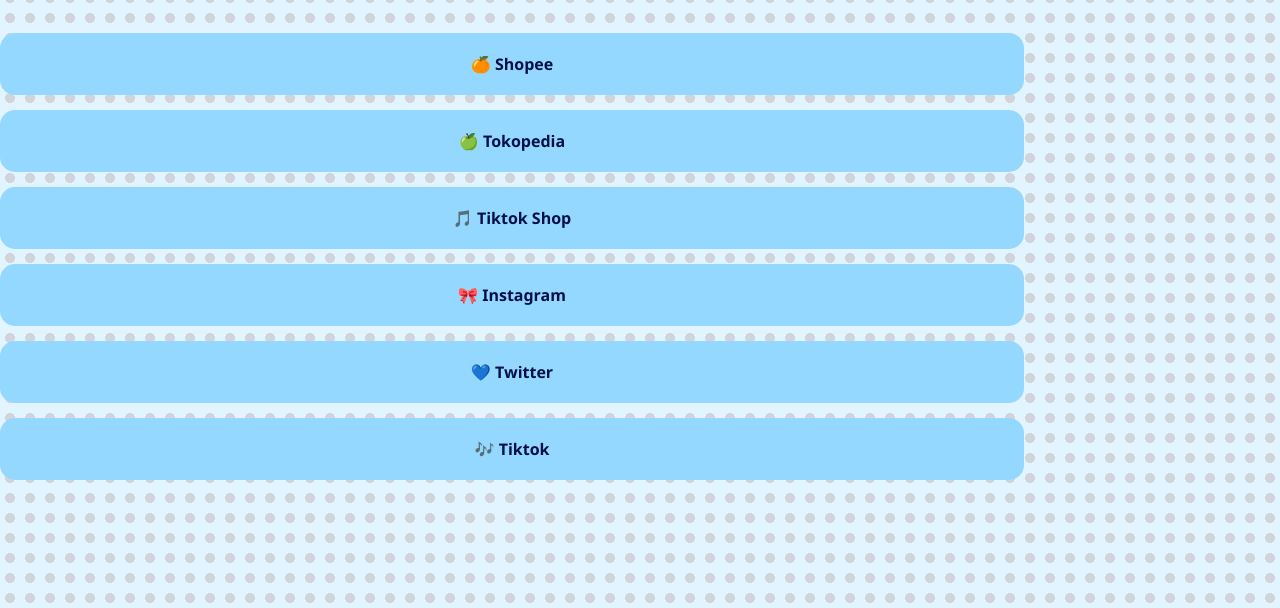
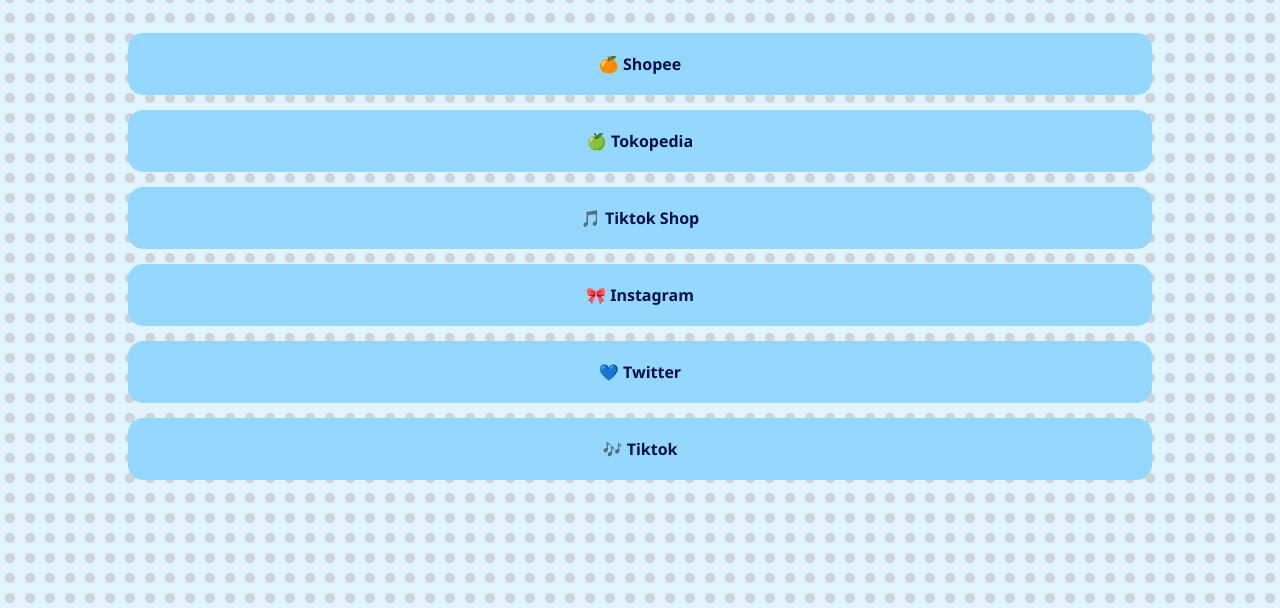
Before and after one commit to souffales-lab/pyon, a plain HTML site: page index.html in a window 1280 px wide. Shown: the part 192-800 px from the top of the page. Drawn offline with nearby package versions, Linux system fonts and the light colour scheme.

Commit message:
Update index.html

```diff
--- a/index.html
+++ b/index.html
@@ -69,6 +69,7 @@
             text-decoration: none;
             text-align: center;
             padding: 18px;
+            margin: 0 auto 15px auto;
             margin-bottom: 15px;
             border-radius: 15px;
             font-weight: bold;
```
